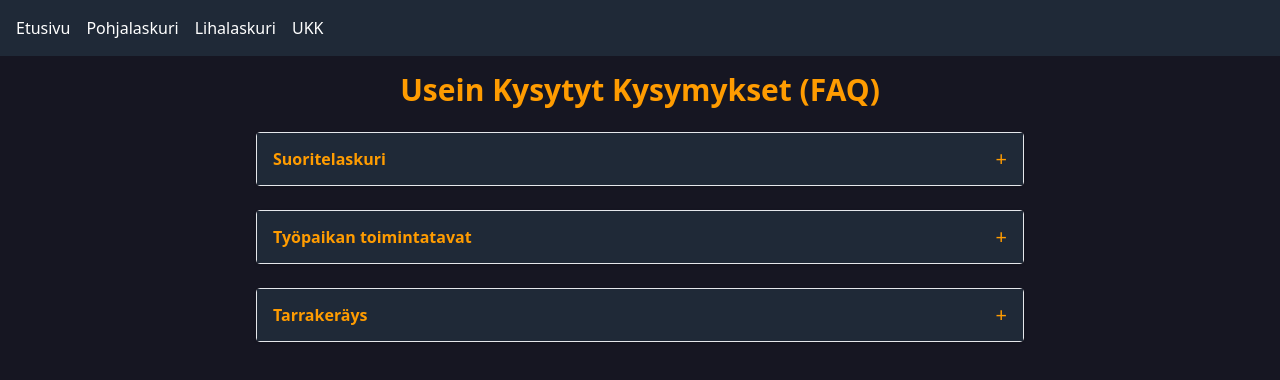
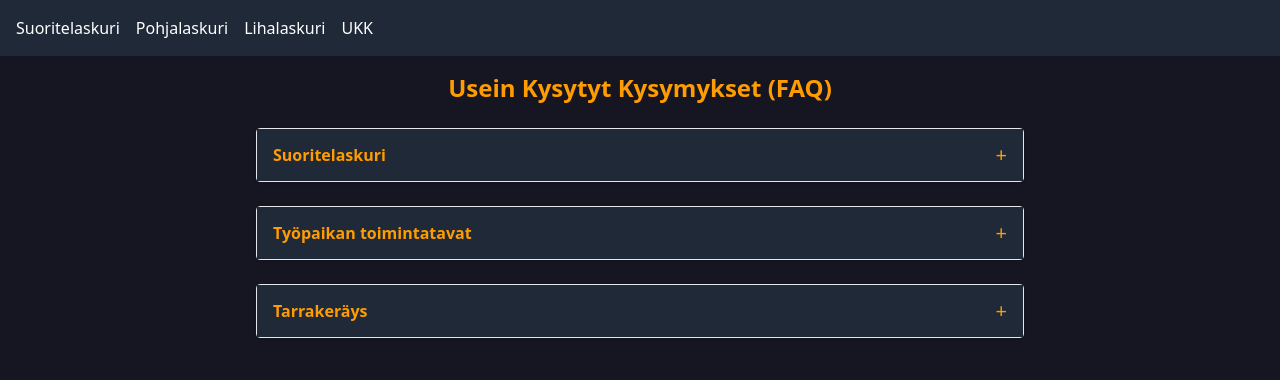
Before and after one commit to ramzorrr/polku, a React (Vite) app: page /faq in a window 1280 px wide. Shown: the top 380 px of the page. Built offline with nearby package versions, Linux system fonts and the light colour scheme.

Commit message:
changed the fonts a bit

```diff
--- a/src/App.tsx
+++ b/src/App.tsx
@@ -150,7 +150,7 @@ const App = () => {
 
   return (
     <div className="bg-primary min-h-screen text-gray-100 flex flex-col items-center p-4">
-      <h2 className="text-2xl font-pmedium text-secondary mb-4">Suoritelaskuri</h2>
+      <h2 className="text-secondary text-2xl font-bold mb-2 font-bold mb-2">Suoritelaskuri</h2>
       <div className="bg-primary p-4 rounded-lg shadow-lg calendar-container">
       </div>
       <div className="bg-primary p-4 rounded-lg shadow-lg calendar-container">
--- a/src/FAQ.tsx
+++ b/src/FAQ.tsx
@@ -120,7 +120,7 @@ const FAQ: React.FC = () => {
 
   return (
     <div className="bg-primary min-h-screen text-black flex flex-col items-center p-4">
-      <h1 className="text-3xl font-bold text-[#FF9C01] mb-6 text-center">
+      <h1 className="text-2xl font-bold text-secondary mb-6 text-center">
         Usein Kysytyt Kysymykset (FAQ)
       </h1>
       <div className="w-full max-w-3xl space-y-6">
--- a/src/MeatCalculator.tsx
+++ b/src/MeatCalculator.tsx
@@ -76,7 +76,7 @@ const MeatCalculator: React.FC = () => {
 
   return (
     <div className="bg-primary min-h-screen text-gray-100 flex flex-col items-center p-4">
-      <h3 className="text-lg font-bold mb-2">Lihalaskuri</h3>
+      <h3 className="text-secondary text-2xl font-bold mb-2">Lihalaskuri</h3>
       <div className="flex flex-col space-y-2">
         <div className="flex space-x-2">
           <input
--- a/src/Multiplier.tsx
+++ b/src/Multiplier.tsx
@@ -51,7 +51,7 @@ const Multiplier: React.FC = () => {
 
   return (
     <div className="bg-primary min-h-screen text-gray-100 flex flex-col items-center p-4">
-      <h3 className="text-lg font-bold mb-2">Pohjalaskuri</h3>
+      <h3 className="text-secondary text-2xl font-bold mb-2">Pohjalaskuri</h3>
       <div className="flex flex-col space-y-2">
         <div className="flex space-x-2">
           <input
--- a/src/Navbar.tsx
+++ b/src/Navbar.tsx
@@ -6,10 +6,10 @@ import { Link } from 'react-router-dom';
 const Navbar: React.FC = () => {
   return (
     <nav className="p-4 bg-gray-800 text-white">
-      <Link to="/" className="mr-4">Etusivu</Link>
+      <Link to="/" className="mr-4">Suoritelaskuri</Link>
       <Link to="/pohjalaskuri" className="text-white mr-4">Pohjalaskuri</Link>
       <Link to="/lihalaskuri" className="text-white mr-4">Lihalaskuri</Link>
-      <Link to="/faq" className="text-white mr-4 right" >UKK</Link>
+      <Link to="/faq" className="text-white mr-4" >UKK</Link>
     </nav>
   );
 };
```
